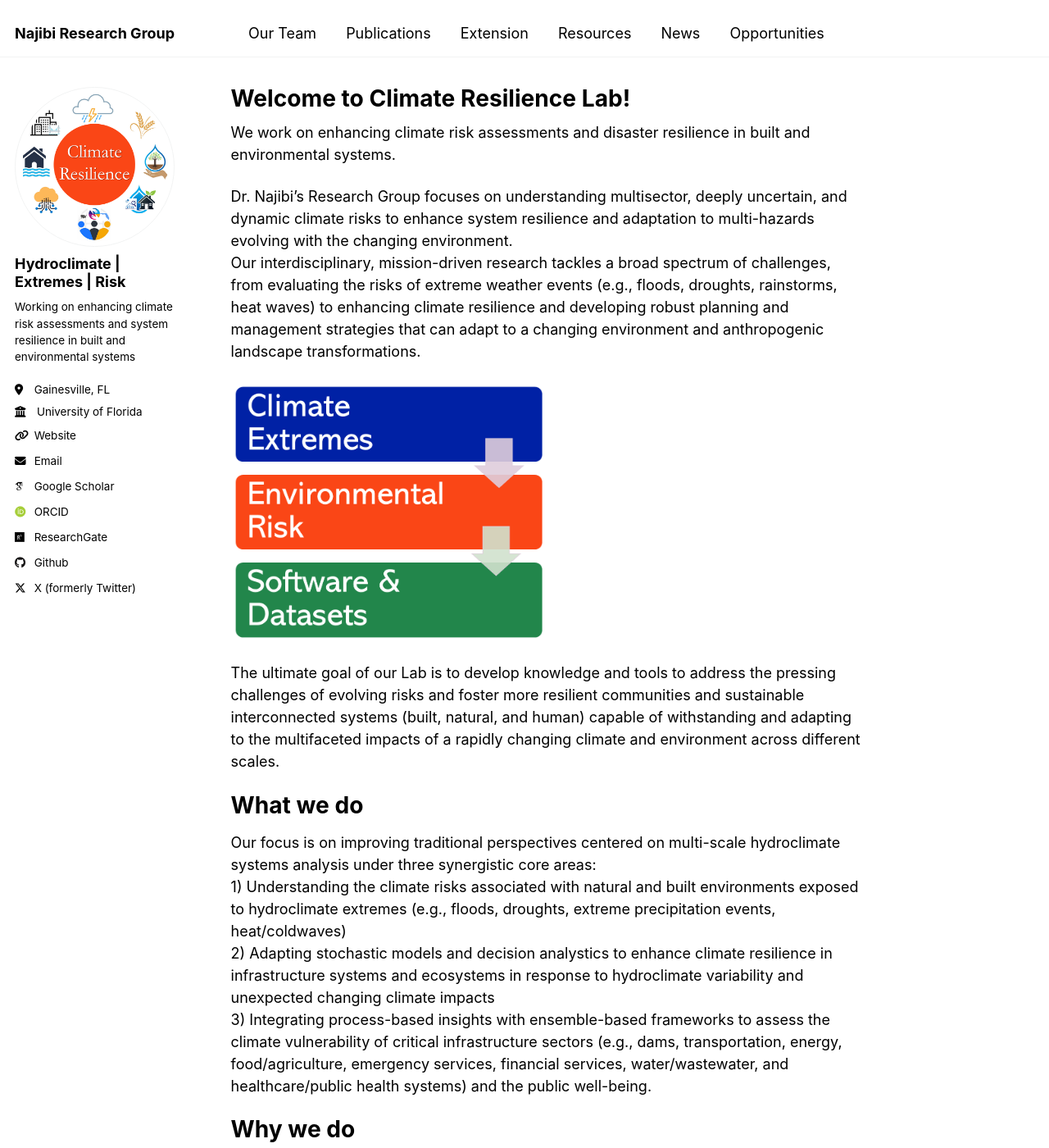
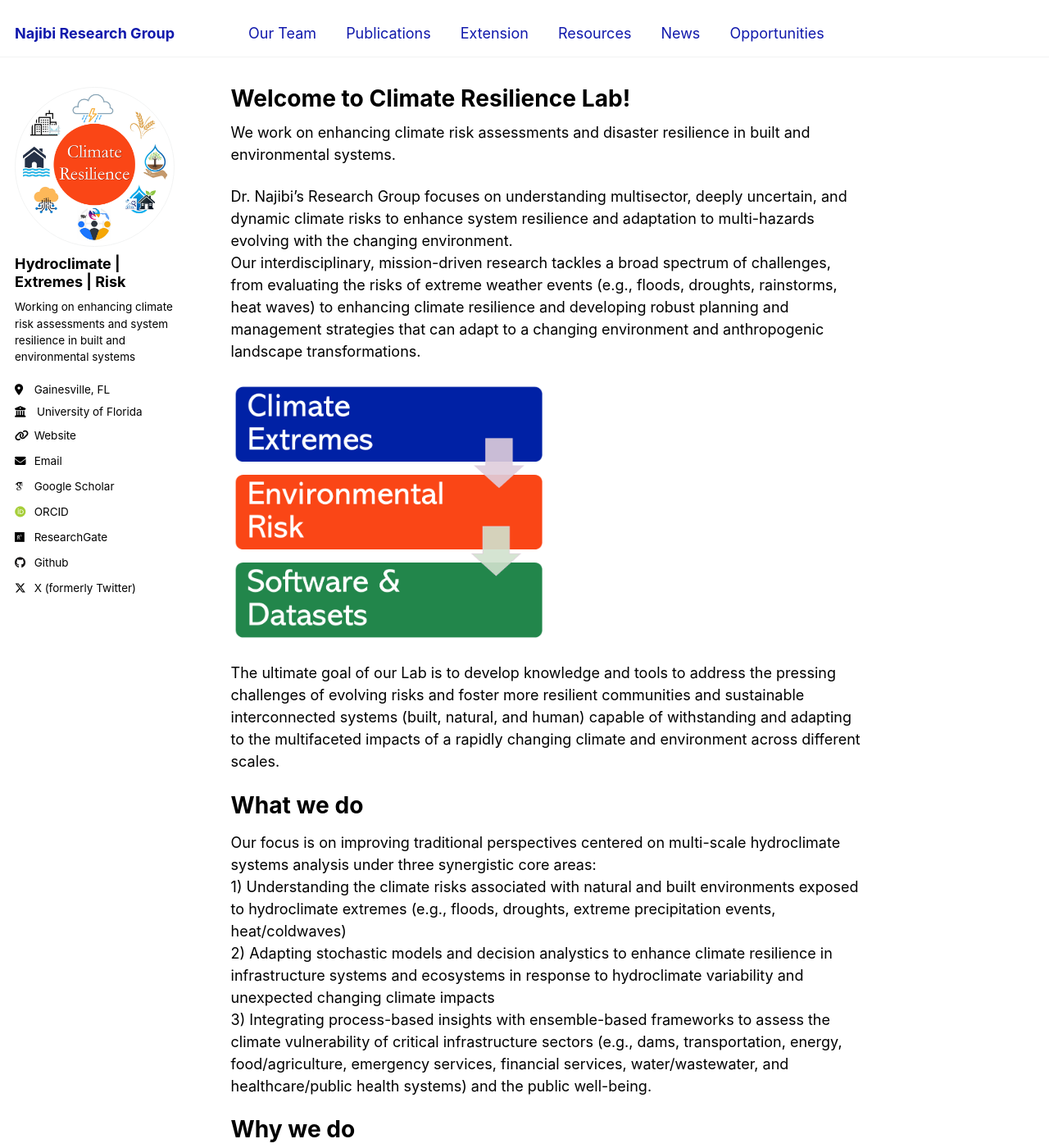
Before and after one commit to nassernajibi/lab, a Jekyll site: the page built from _pages/about.md, in a window 1280 px wide and 1400 px high. Shown: the whole window at 82% size. Built offline with Jekyll 4.4.1, drawn with Linux system fonts in a browser that asks for light colours; some web fonts are replaced.

Commit message:
Update _variables.csss

```diff
--- a/_sass/_variables.scss
+++ b/_sass/_variables.scss
@@ -61,6 +61,8 @@
 $light-gray                 : mix(#fff, $gray, 50%);
 $lighter-gray               : mix(#fff, $gray, 90%);
 $black                      : #000000;
+$uf-blue                    : #1119AC;
+$uf-orange                  : #FA4616;
 
 $body-color                 : #fff;
 $background-color           : #fff;
@@ -106,8 +108,8 @@
 $link-color                 : $info-color;
 $link-color-hover           : mix(#000, $link-color, 25%);
 $link-color-visited         : mix(#fff, $link-color, 25%);
-$masthead-link-color        : $primary-color;
-$masthead-link-color-hover  : mix(#000, $primary-color, 25%);
+$masthead-link-color        : $uf-blue;
+$masthead-link-color-hover  : $uf-orange;
 
 
 /*
```
